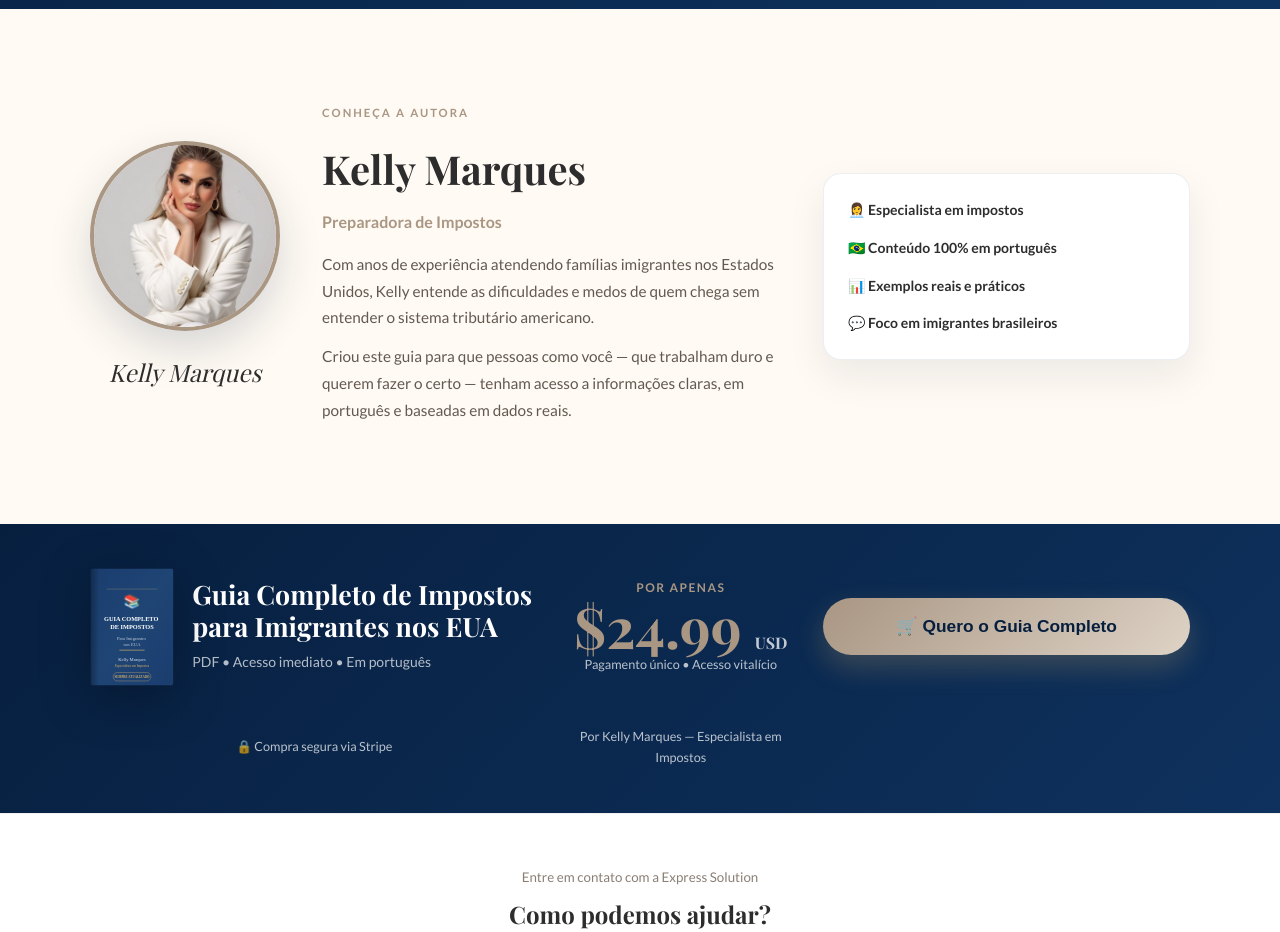
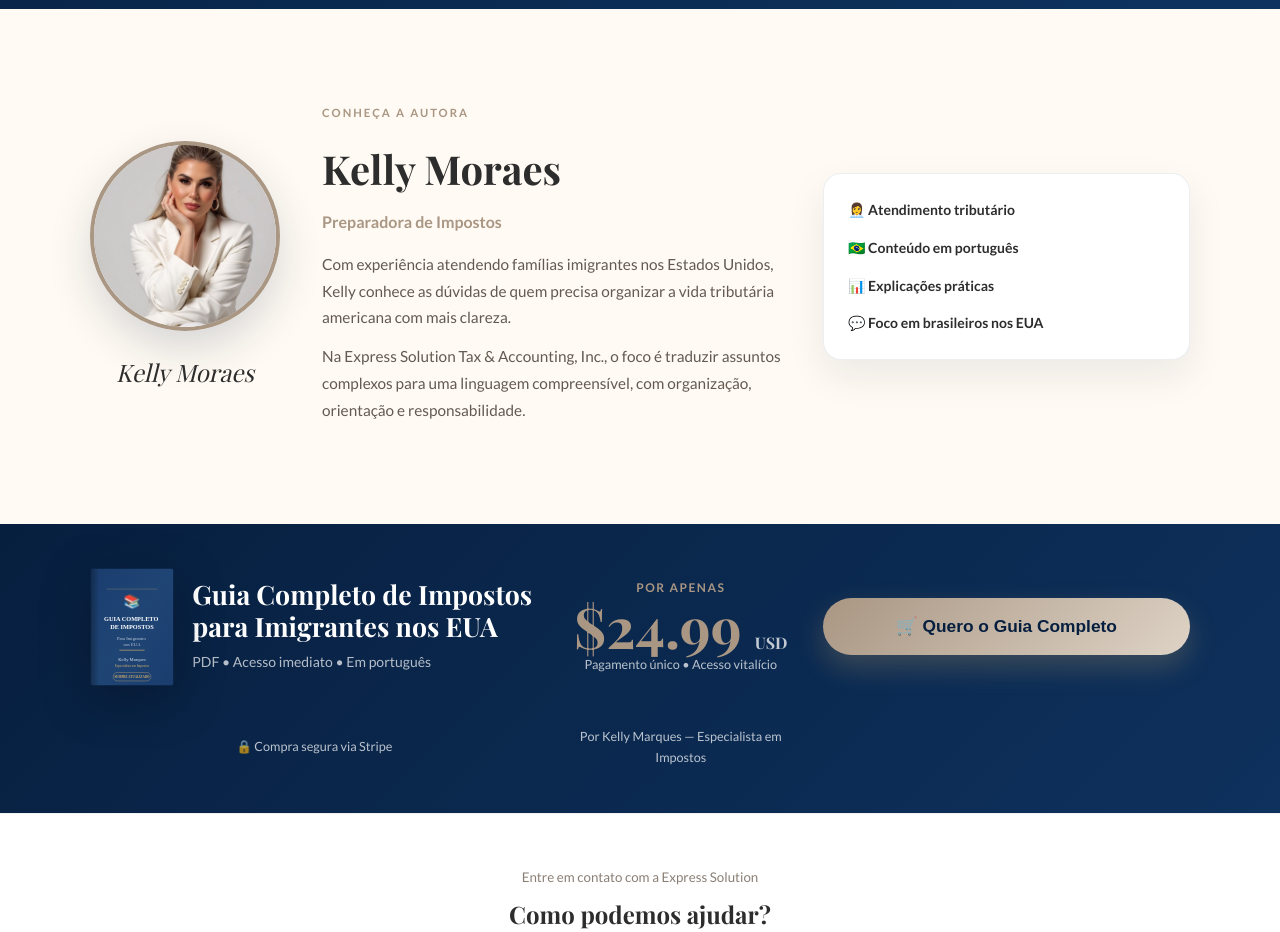
Before and after one commit to andreajoa/imposto, a React (Vite) app: page / in a window 1280 px wide. Shown: the part 3280-4212 px from the top of the page. Built offline with nearby package versions, Linux system fonts and the light colour scheme.

Commit message:
fix: correct Kelly Moraes author identity

```diff
--- a/src/components/Author.jsx
+++ b/src/components/Author.jsx
@@ -3,27 +3,27 @@ export default function Author() {
     <section className="section author-section" id="autora">
       <div className="author-inner">
         <div className="author-photo-wrap">
-          <img src="/image/autora.png" alt="Kelly Marques" className="author-photo" />
-          <div className="signature">Kelly Marques</div>
+          <img src="/image/autora.png" alt="Kelly Moraes" className="author-photo" />
+          <div className="signature">Kelly Moraes</div>
         </div>
 
         <div className="author-info">
           <div className="section-label">Conheça a autora</div>
-          <h3>Kelly Marques</h3>
+          <h3>Kelly Moraes</h3>
           <div className="author-role">Preparadora de Impostos</div>
           <p>
-            Com anos de experiência atendendo famílias imigrantes nos Estados Unidos, Kelly entende as dificuldades e medos de quem chega sem entender o sistema tributário americano.
+            Com experiência atendendo famílias imigrantes nos Estados Unidos, Kelly conhece as dúvidas de quem precisa organizar a vida tributária americana com mais clareza.
           </p>
           <p>
-            Criou este guia para que pessoas como você — que trabalham duro e querem fazer o certo — tenham acesso a informações claras, em português e baseadas em dados reais.
+            Na Express Solution Tax &amp; Accounting, Inc., o foco é traduzir assuntos complexos para uma linguagem compreensível, com organização, orientação e responsabilidade.
           </p>
         </div>
 
         <div className="author-points">
-          <div>👩‍💼 Especialista em impostos</div>
-          <div>🇧🇷 Conteúdo 100% em português</div>
-          <div>📊 Exemplos reais e práticos</div>
-          <div>💬 Foco em imigrantes brasileiros</div>
+          <div>👩‍💼 Atendimento tributário</div>
+          <div>🇧🇷 Conteúdo em português</div>
+          <div>📊 Explicações práticas</div>
+          <div>💬 Foco em brasileiros nos EUA</div>
         </div>
       </div>
     </section>
```
